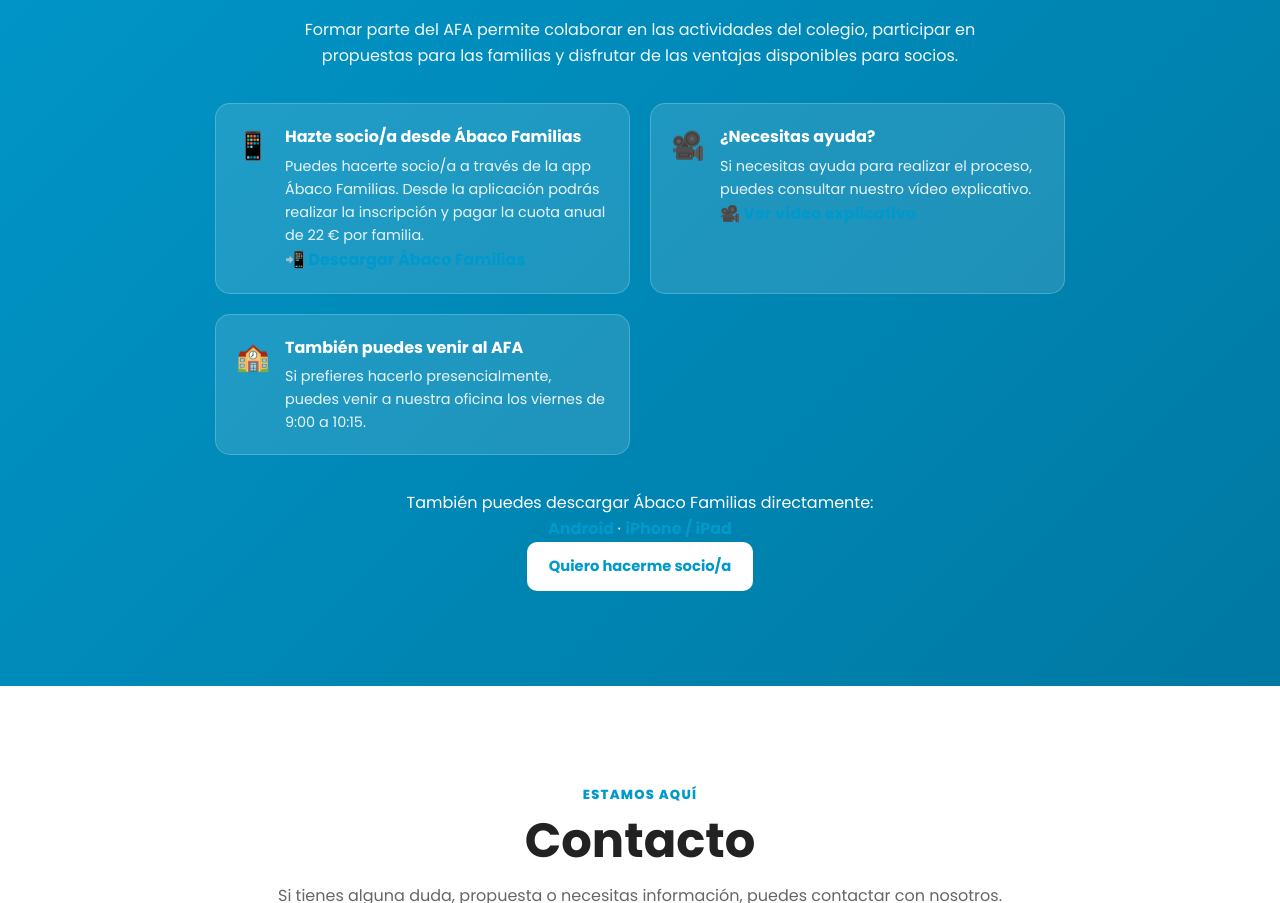
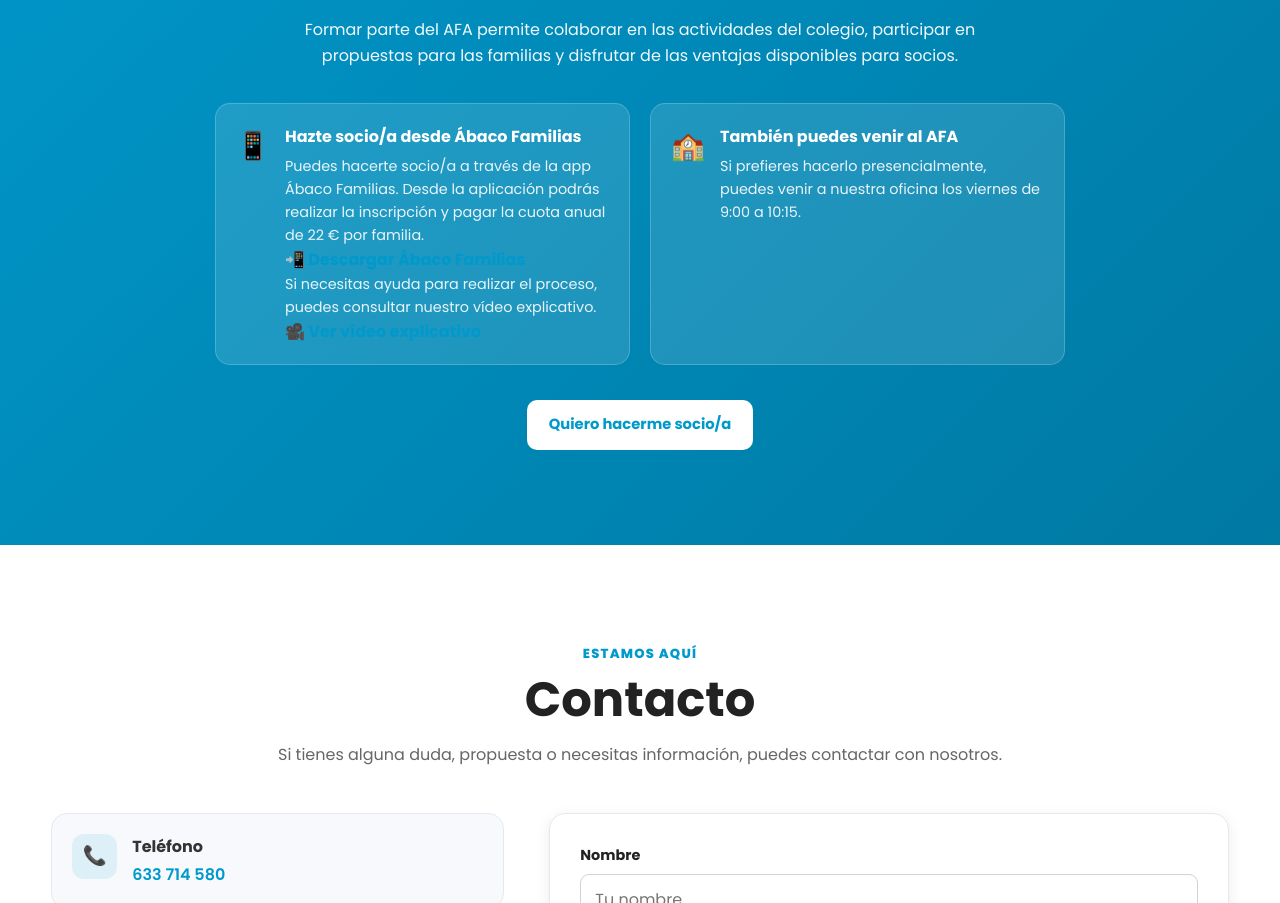
Before and after one commit to AFACEIPBoqueres/AFA, a plain HTML site: page index.html in a window 1280 px wide. Shown: the part 7578-8481 px from the top of the page. Drawn offline with Linux system fonts and the light colour scheme.

Commit message:
Corrige la sección Hazte socio/a

```diff
--- a/index.html
+++ b/index.html
@@ -842,23 +842,6 @@
                                     📲 Descargar Ábaco Familias
                                 </a>
 
-                            </div>
-
-                        </div>
-
-
-                        <div class="member-option">
-
-                            <span class="member-option-icon">
-                                🎥
-                            </span>
-
-                            <div>
-
-                                <h3 data-i18n="memberOption2Title">
-                                    ¿Necesitas ayuda?
-                                </h3>
-
                                 <p data-i18n="memberOption2Text">
                                     Si necesitas ayuda para realizar el proceso,
                                     puedes consultar nuestro vídeo explicativo.
@@ -902,40 +885,6 @@
                         </div>
 
                     </div>
-
-
-                    <div class="member-downloads">
-
-                        <p data-i18n="memberDownloads">
-                            También puedes descargar Ábaco Familias directamente:
-                        </p>
-
-                        <div class="download-links">
-
-                            <a
-                                href="https://play.google.com/store/apps/details?id=es.abacoapp.familias"
-                                class="text-link"
-                                target="_blank"
-                                rel="noopener"
-                            >
-                                Android
-                            </a>
-
-                            <span aria-hidden="true"> · </span>
-
-                            <a
-                                href="https://apps.apple.com/us/app/%C3%81baco-familias/id6478500986"
-                                class="text-link"
-                                target="_blank"
-                                rel="noopener"
-                            >
-                                iPhone / iPad
-                            </a>
-
-                        </div>
-
-                    </div>
-
 
                     <a
                         href="#contacto"
```
